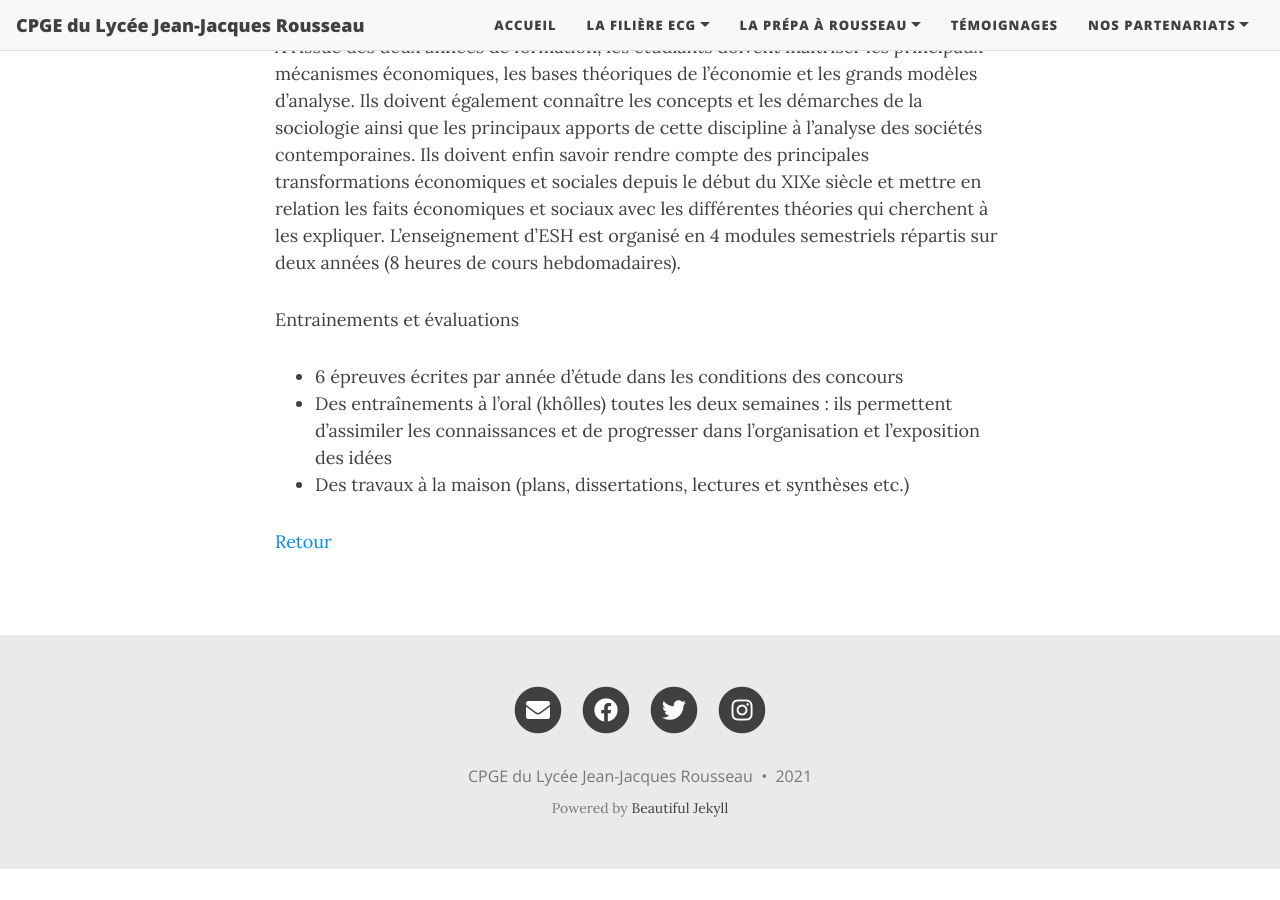
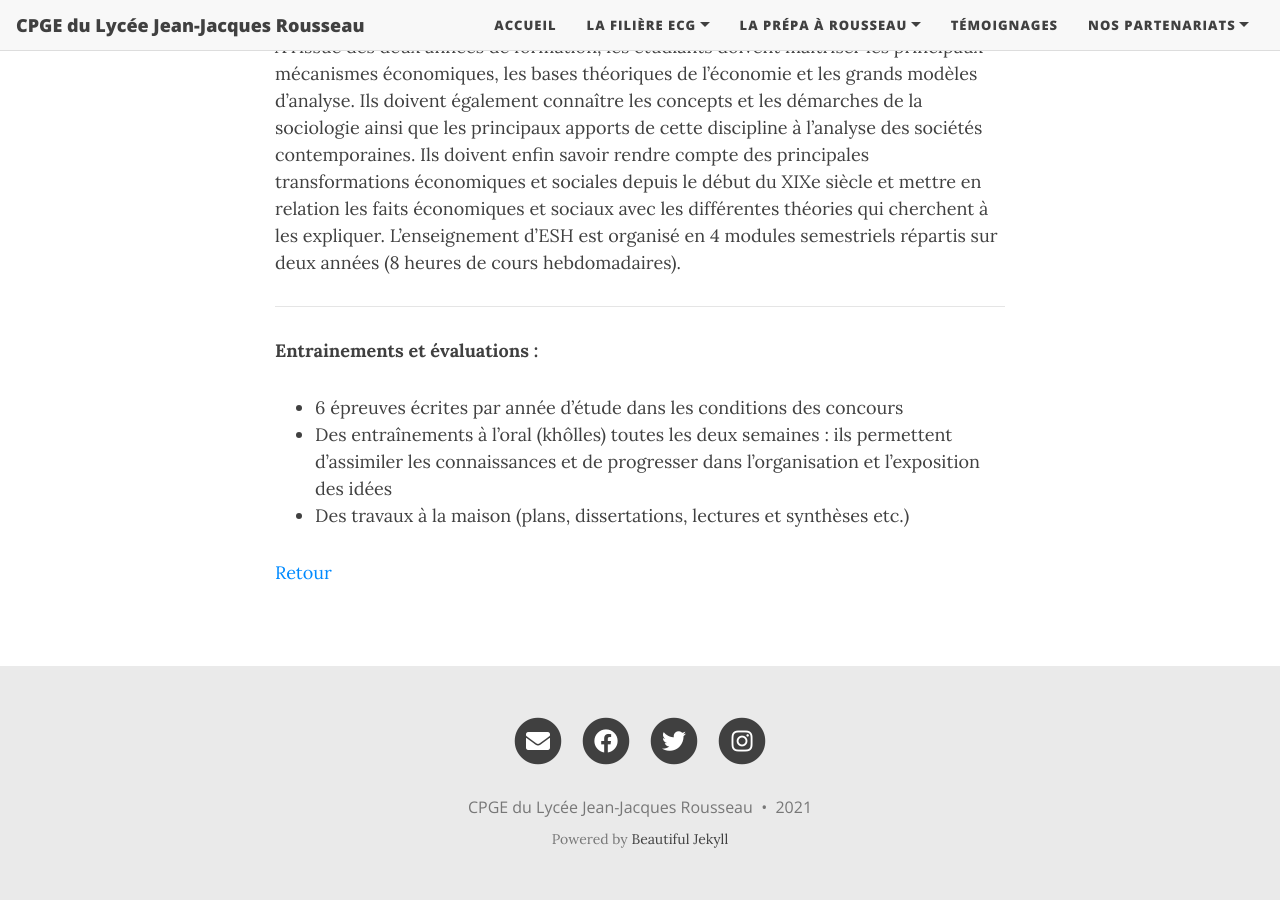
Before and after one commit to cpgesarcelles/cpgesarcelles.github.io, a Jekyll site: the page built from Matieres/esh.md, in a window 1280 px wide and 900 px high, scrolled down 502 px. Built offline with Jekyll 4.4.1, drawn with Linux system fonts in a browser that asks for light colours; nearby versions of some CDN libraries; before the commit the page ends 1371 px from its top, so only the background shows below that.

Commit message:
Update esh.md

```diff
--- a/Matieres/esh.md
+++ b/Matieres/esh.md
@@ -10,7 +10,9 @@ L’enseignement d’économie, sociologie et histoire du monde contemporain (ES
 A l’issue des deux années de formation, les étudiants doivent maîtriser les principaux mécanismes économiques, les bases théoriques de l’économie et les grands modèles d’analyse. Ils doivent également connaître les concepts et les démarches de la sociologie ainsi que les principaux apports de cette discipline à l’analyse des sociétés contemporaines. Ils doivent enfin savoir rendre compte des principales transformations économiques et sociales depuis le début du XIXe siècle et mettre en relation les faits économiques et sociaux avec les différentes théories qui cherchent à les expliquer.
 L’enseignement d’ESH est organisé en 4 modules semestriels répartis sur deux années (8 heures de cours hebdomadaires).
 
-Entrainements et évaluations
+---
+
+**Entrainements et évaluations :**
 - 6 épreuves écrites par année d’étude dans les conditions des concours
 - Des entraînements à l’oral (khôlles) toutes les deux semaines : ils permettent d’assimiler les connaissances et de progresser dans l’organisation et l’exposition des idées
 - Des travaux à la maison (plans, dissertations, lectures et synthèses etc.)
```
